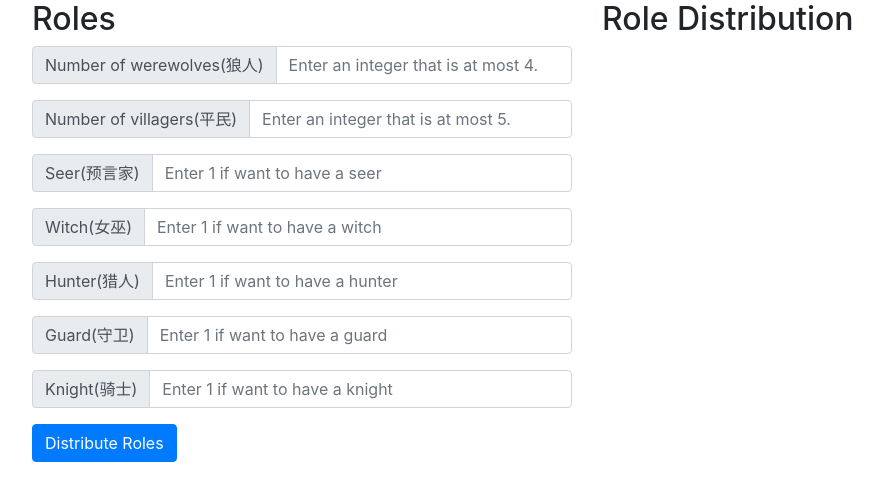
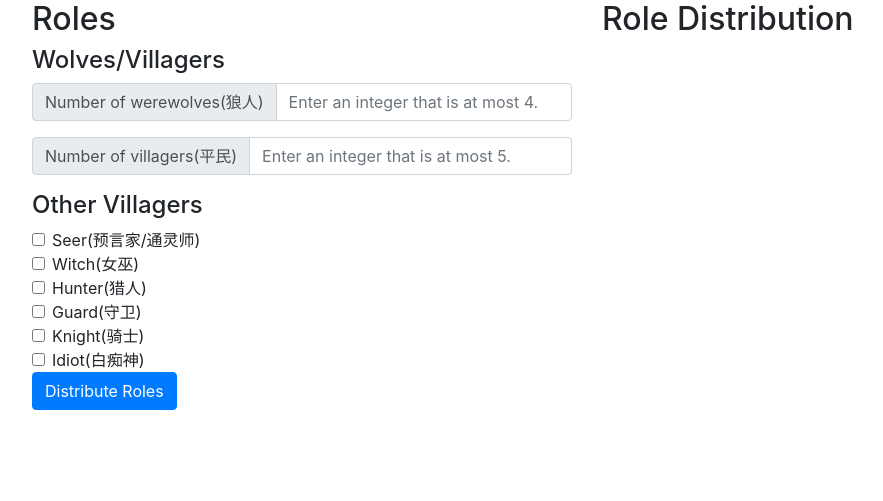
Before and after one commit to reliu375/Werewolf-Facilitation-Helper, a Flask app: page /moderate in a window 1280 px wide. Shown: the part 56-557 px from the top of the page, without its empty margins (53-936 px from the left). Run offline with Flask 2, Linux system fonts and the light colour scheme; some libraries are stand-ins or nearby versions.

Commit message:
change moderating UI and add idiot

```diff
--- a/app/static/moderate.js
+++ b/app/static/moderate.js
@@ -14,30 +14,24 @@ function parseInput(){
   if (isNaN(numVillagers))
     numVillagers = 0;
 
-  var seerElement = document.getElementById('num_seer');
-  var numSeer = parseInt(seerElement.value.toString());
-  if (isNaN(numSeer))
-    numSeer = 0;
+  var seerElement = document.getElementById('seer');
+  var numSeer = (seerElement.checked) ? 1 : 0;
 
-  var witchElement = document.getElementById('num_witch');
-  var numWitch = parseInt(witchElement.value.toString());
-  if (isNaN(numWitch))
-    numWitch = 0;
 
-  var hunterElement = document.getElementById('num_hunter');
-  var numHunter = parseInt(hunterElement.value.toString());
-  if (isNaN(numHunter))
-    numHunter = 0;
+  var witchElement = document.getElementById('witch');
+  var numWitch = (witchElement.checked) ? 1 : 0;
 
-  var guardElement = document.getElementById('num_guard');
-  var numGuard = parseInt(guardElement.value.toString());
-  if (isNaN(numGuard))
-    numGuard = 0;
+  var hunterElement = document.getElementById('hunter');
+  var numHunter = (hunterElement.checked) ? 1 : 0;
 
-  var knightElement = document.getElementById('num_knight');
-  var numKnight = parseInt(knightElement.value.toString());
-  if (isNaN(numKnight))
-    numKnight = 0;
+  var guardElement = document.getElementById('guard');
+  var numGuard = (guardElement.checked) ? 1 : 0;
+
+  var knightElement = document.getElementById('knight');
+  var numKnight = (knightElement.checked) ? 1 : 0;
+
+  var idiotElement = document.getElementById('idiot');
+  var numIdiot = (idiotElement.checked) ? 1 : 0;
 
   var input_dict = {'wolf': numWolves,
                     'villager': numVillagers,
@@ -45,8 +39,8 @@ function parseInput(){
                     'witch': numWitch,
                     'hunter': numHunter,
                     'guard': numGuard,
-                    'knight': numKnight };
-
+                    'knight': numKnight,
+                    'idiot': numIdiot };
   return input_dict
 }
 
--- a/app/templates/moderate.html
+++ b/app/templates/moderate.html
@@ -16,6 +16,7 @@
 				<div class="col-sm">
           <h2>Roles</h2>
           <!-- Number of Players-->
+					<h4>Wolves/Villagers</h4>
 					<div class="input-group mb-3">
 						<div class="input-group-prepend">
 							<span class="input-group-text" id="basic-addon1">Number of werewolves(狼人)</span>
@@ -28,7 +29,45 @@
 						</div>
 						<input type="text" class="form-control" id="num_villagers" placeholder="Enter an integer that is at most 5." aria-label="villagers" aria-describedby="basic-addon1">
 					</div>
-					<div class="input-group mb-3">
+
+					<h4>Other Villagers</h4>
+					<div class="form-check">
+					  <input class="form-check-input" type="checkbox" value="" id="seer">
+					  <label class="form-check-label" for="seer">
+					    Seer(预言家/通灵师)
+					  </label>
+					</div>
+					<div class="form-check">
+					  <input class="form-check-input" type="checkbox" value="" id="witch">
+					  <label class="form-check-label" for="witch">
+					    Witch(女巫)
+					  </label>
+					</div>
+					<div class="form-check">
+					  <input class="form-check-input" type="checkbox" value="" id="hunter">
+					  <label class="form-check-label" for="hunter">
+					    Hunter(猎人)
+					  </label>
+					</div>
+					<div class="form-check">
+					  <input class="form-check-input" type="checkbox" value="" id="guard">
+					  <label class="form-check-label" for="guard">
+					    Guard(守卫)
+					  </label>
+					</div>
+					<div class="form-check">
+					  <input class="form-check-input" type="checkbox" value="" id="knight">
+					  <label class="form-check-label" for="knight">
+					    Knight(骑士)
+					  </label>
+					</div>
+					<div class="form-check">
+					  <input class="form-check-input" type="checkbox" value="" id="idiot">
+					  <label class="form-check-label" for="idiot">
+					    Idiot(白痴神)
+					  </label>
+					</div>
+					<!-- <div class="input-group mb-3">
 						<div class="input-group-prepend">
 							<span class="input-group-text" id="basic-addon1">Seer(预言家)</span>
 						</div>
@@ -57,7 +96,7 @@
 							<span class="input-group-text" id="basic-addon1">Knight(骑士)</span>
 						</div>
 						<input type="text" class="form-control" id="num_knight" placeholder="Enter 1 if want to have a knight" aria-label="knight" aria-describedby="basic-addon1">
-					</div>
+					</div> -->
 					<div id="inputErrorRemind">
 						<!-- placeholder for possible -->
 					</div>
```
